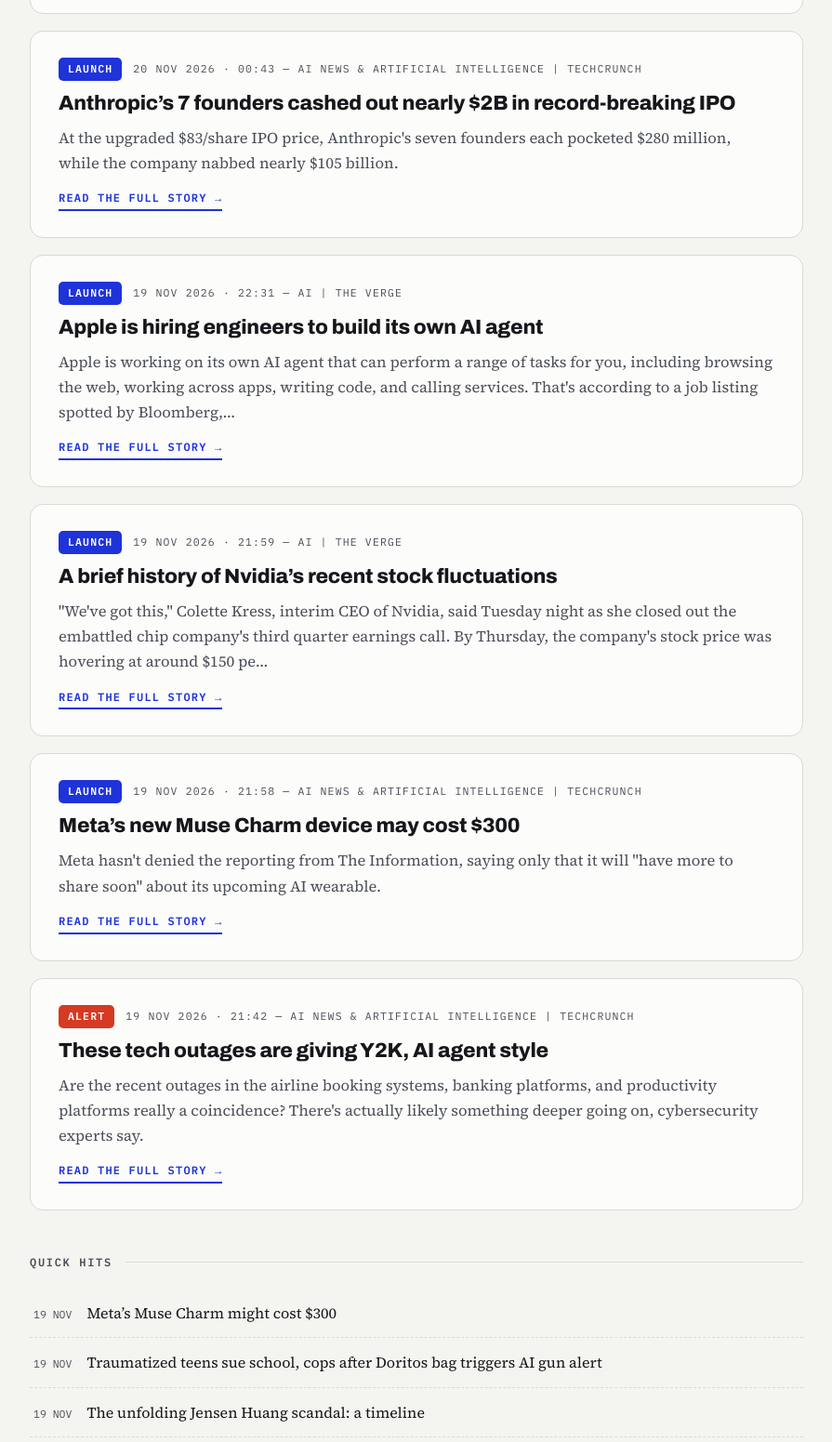
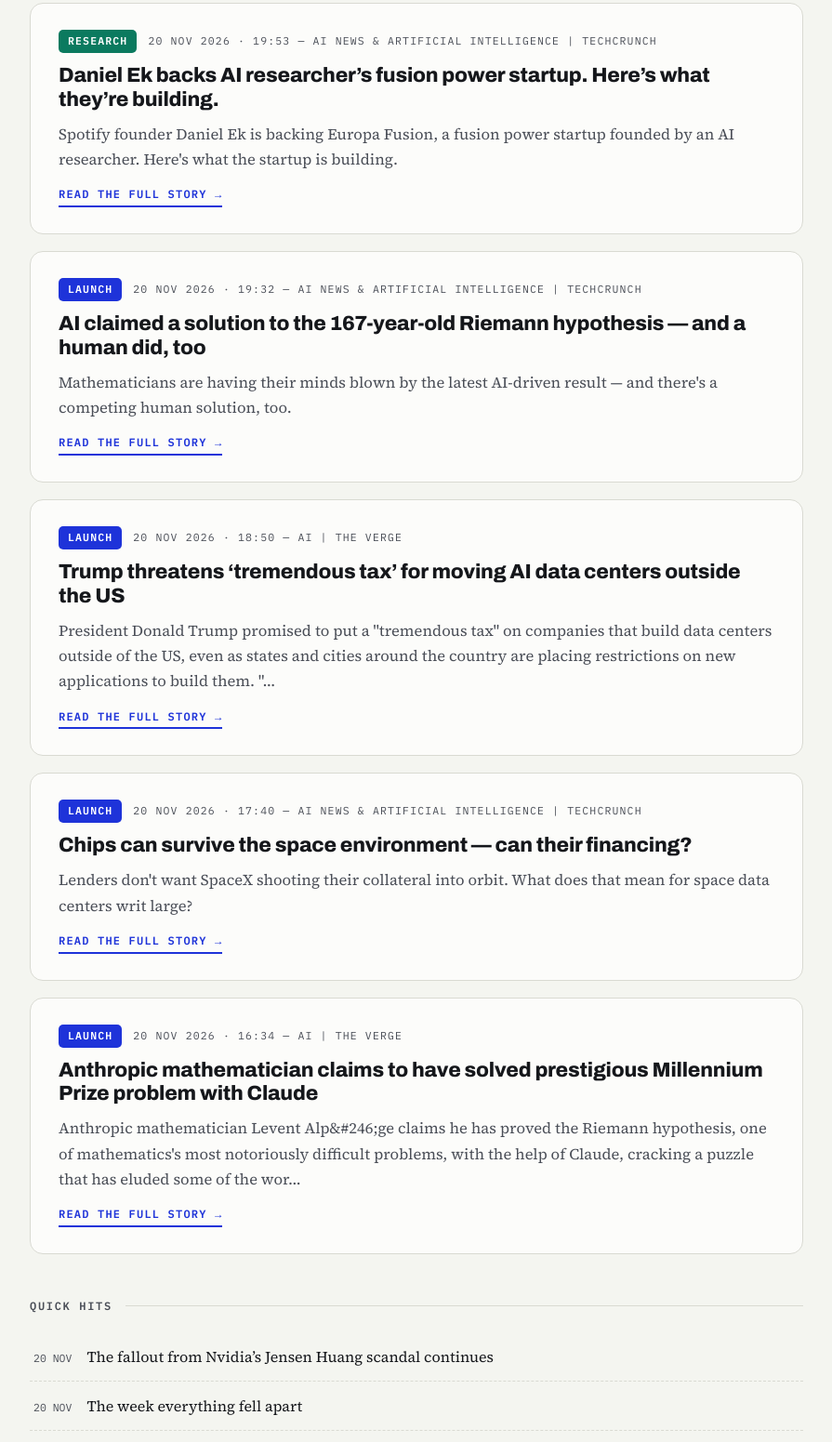
Before and after one commit to MOD108/AI-News, a plain HTML site: page index.html in a window 1280 px wide. Shown: the part 1249-2800 px from the top of the page at 93% size, without its empty margins (192-1087 px from the left). Drawn offline with Linux system fonts and the light colour scheme.

Commit message:
Issue 2026-11-21 — automated build

```diff
--- a/index.html
+++ b/index.html
@@ -106,13 +106,13 @@
 <body>
 
 <div class="ticker" aria-label="Latest headlines ticker">
-  <div class="ticker__track"><span><b>LAUNCH ///</b> Six AI-powered gadgets that could make your home office smarter</span><span><b>LAUNCH ///</b> Signal is blocking Gemini and Siri AI from reading your screen</span><span><b>LAUNCH ///</b> Apple may be developing its own AI agent that runs your Mac</span><span><b>LAUNCH ///</b> Anthropic’s 7 founders cashed out nearly $2B in record-breaking IPO</span></div>
+  <div class="ticker__track"><span><b>LAUNCH ///</b> Google rolls out new search homepage with AI chat history and no search button</span><span><b>LAUNCH ///</b> Meta reconsiders 2030 net-zero goal amid record emissions from AI data centers</span><span><b>RESEARCH ///</b> Researcher plants 2m canaries into the AI supply chain. A privacy disaster surfaced.</span><span><b>RESEARCH ///</b> Daniel Ek backs AI researcher’s fusion power startup. Here’s what they’re building.</span></div>
 </div>
 
 <header>
   <div class="issue-line">
-    <span>Issue <b>136</b></span>
-    <span>Friday 20 November 2026</span>
+    <span>Issue <b>137</b></span>
+    <span>Saturday 21 November 2026</span>
     <span>London, UK</span>
   </div>
   <h1 class="masthead">The <em>Wire</em></h1>
@@ -131,92 +131,92 @@
       <article class="story lead" data-tag="launch">
         <div class="story-meta">
           <span class="tag launch">Launch</span>
-          <span class="stamp mono">20 NOV 2026 · 14:00 — AI News &amp; Artificial Intelligence | TechCrunch</span>
+          <span class="stamp mono">20 NOV 2026 · 21:58 — AI - Ars Technica</span>
         </div>
-        <h2><a href="https://techcrunch.com/2026/11/20/6-ai-powered-gadgets-that-could-make-your-home-office-smarter/" target="_blank" rel="noopener">Six AI-powered gadgets that could make your home office smarter</a></h2>
-        <p>From notetakers to webcams, here are six AI-powered gadgets to upgrade your workspace.</p>
-        <a class="readmore" href="https://techcrunch.com/2026/11/20/6-ai-powered-gadgets-that-could-make-your-home-office-smarter/" target="_blank" rel="noopener">Read the full story →</a>
+        <h2><a href="https://arstechnica.com/ai/2026/11/googles-latest-search-page-redesign-drops-the-search-button-adds-ai-sidebar/" target="_blank" rel="noopener">Google rolls out new search homepage with AI chat history and no search button</a></h2>
+        <p>Google search is making it even easier to access AI tools on the search page.</p>
+        <a class="readmore" href="https://arstechnica.com/ai/2026/11/googles-latest-search-page-redesign-drops-the-search-button-adds-ai-sidebar/" target="_blank" rel="noopener">Read the full story →</a>
       </article>
       <article class="story " data-tag="launch">
         <div class="story-meta">
           <span class="tag launch">Launch</span>
-          <span class="stamp mono">20 NOV 2026 · 12:30 — AI | The Verge</span>
+          <span class="stamp mono">20 NOV 2026 · 21:47 — AI - Ars Technica</span>
         </div>
-        <h2><a href="https://www.theverge.com/ai-artificial-intelligence/1038390/signal-blocking-ai-agent-screenshots-mobile-app" target="_blank" rel="noopener">Signal is blocking Gemini and Siri AI from reading your screen</a></h2>
-        <p>Signal is restricting the ability to take screenshots on Android and iOS devices in an effort to prevent AI agents from reading users&#x27; messages and other data. The agentic AI capabilities built into operating systems tha…</p>
-        <a class="readmore" href="https://www.theverge.com/ai-artificial-intelligence/1038390/signal-blocking-ai-agent-screenshots-mobile-app" target="_blank" rel="noopener">Read the full story →</a>
+        <h2><a href="https://arstechnica.com/ai/2026/11/meta-reconsiders-2030-net-zero-goal-amid-record-emissions-from-ai-data-centers/" target="_blank" rel="noopener">Meta reconsiders 2030 net-zero goal amid record emissions from AI data centers</a></h2>
+        <p>Meta is “re-evaluating” 2030 sustainability goals. Will others follow?</p>
+        <a class="readmore" href="https://arstechnica.com/ai/2026/11/meta-reconsiders-2030-net-zero-goal-amid-record-emissions-from-ai-data-centers/" target="_blank" rel="noopener">Read the full story →</a>
+      </article>
+      <article class="story " data-tag="research">
+        <div class="story-meta">
+          <span class="tag research">Research</span>
+          <span class="stamp mono">20 NOV 2026 · 20:59 — AI - Ars Technica</span>
+        </div>
+        <h2><a href="https://arstechnica.com/security/2026/11/a-leaky-ai-supply-chain-is-exposing-secret-user-data-at-an-alarming-rate/" target="_blank" rel="noopener">Researcher plants 2m canaries into the AI supply chain. A privacy disaster surfaced.</a></h2>
+        <p>Test using prompts with unique, trackable secrets proves that data doesn&#x27;t stay private.</p>
+        <a class="readmore" href="https://arstechnica.com/security/2026/11/a-leaky-ai-supply-chain-is-exposing-secret-user-data-at-an-alarming-rate/" target="_blank" rel="noopener">Read the full story →</a>
+      </article>
+      <article class="story " data-tag="research">
+        <div class="story-meta">
+          <span class="tag research">Research</span>
+          <span class="stamp mono">20 NOV 2026 · 19:53 — AI News &amp; Artificial Intelligence | TechCrunch</span>
+        </div>
+        <h2><a href="https://techcrunch.com/2026/11/20/daniel-ek-backs-ai-researchers-fusion-power-startup-heres-what-theyre-building/" target="_blank" rel="noopener">Daniel Ek backs AI researcher’s fusion power startup. Here’s what they’re building.</a></h2>
+        <p>Spotify founder Daniel Ek is backing Europa Fusion, a fusion power startup founded by an AI researcher. Here&#x27;s what the startup is building.</p>
+        <a class="readmore" href="https://techcrunch.com/2026/11/20/daniel-ek-backs-ai-researchers-fusion-power-startup-heres-what-theyre-building/" target="_blank" rel="noopener">Read the full story →</a>
       </article>
       <article class="story " data-tag="launch">
         <div class="story-meta">
           <span class="tag launch">Launch</span>
-          <span class="stamp mono">20 NOV 2026 · 00:56 — AI News &amp; Artificial Intelligence | TechCrunch</span>
+          <span class="stamp mono">20 NOV 2026 · 19:32 — AI News &amp; Artificial Intelligence | TechCrunch</span>
         </div>
-        <h2><a href="https://techcrunch.com/2026/11/19/apple-may-be-developing-its-own-ai-agent-that-runs-your-mac/" target="_blank" rel="noopener">Apple may be developing its own AI agent that runs your Mac</a></h2>
-        <p>The iPhone maker appears to be building agents that can compete with the likes of Meta Muse, Instinct, Claude, and OpenAI Dots.</p>
-        <a class="readmore" href="https://techcrunch.com/2026/11/19/apple-may-be-developing-its-own-ai-agent-that-runs-your-mac/" target="_blank" rel="noopener">Read the full story →</a>
+        <h2><a href="https://techcrunch.com/2026/11/20/ai-claimed-a-solution-to-the-167-year-old-riemann-hypothesis-and-a-human-did-too/" target="_blank" rel="noopener">AI claimed a solution to the 167-year-old Riemann hypothesis — and a human did, too</a></h2>
+        <p>Mathematicians are having their minds blown by the latest AI-driven result — and there&#x27;s a competing human solution, too.</p>
+        <a class="readmore" href="https://techcrunch.com/2026/11/20/ai-claimed-a-solution-to-the-167-year-old-riemann-hypothesis-and-a-human-did-too/" target="_blank" rel="noopener">Read the full story →</a>
       </article>
       <article class="story " data-tag="launch">
         <div class="story-meta">
           <span class="tag launch">Launch</span>
-          <span class="stamp mono">20 NOV 2026 · 00:43 — AI News &amp; Artificial Intelligence | TechCrunch</span>
+          <span class="stamp mono">20 NOV 2026 · 18:50 — AI | The Verge</span>
         </div>
-        <h2><a href="https://techcrunch.com/2026/11/19/anthropics-7-founders-cashed-out-nearly-2b-in-record-breaking-ipo/" target="_blank" rel="noopener">Anthropic’s 7 founders cashed out nearly $2B in record-breaking IPO</a></h2>
-        <p>At the upgraded $83/share IPO price, Anthropic&#x27;s seven founders each pocketed $280 million, while the company nabbed nearly $105 billion.</p>
-        <a class="readmore" href="https://techcrunch.com/2026/11/19/anthropics-7-founders-cashed-out-nearly-2b-in-record-breaking-ipo/" target="_blank" rel="noopener">Read the full story →</a>
+        <h2><a href="https://www.theverge.com/policy/1038892/trump-foreign-data-centers-tax" target="_blank" rel="noopener">Trump threatens ‘tremendous tax’ for moving AI data centers outside the US</a></h2>
+        <p>President Donald Trump promised to put a &quot;tremendous tax&quot; on companies that build data centers outside of the US, even as states and cities around the country are placing restrictions on new applications to build them. &quot;…</p>
+        <a class="readmore" href="https://www.theverge.com/policy/1038892/trump-foreign-data-centers-tax" target="_blank" rel="noopener">Read the full story →</a>
       </article>
       <article class="story " data-tag="launch">
         <div class="story-meta">
           <span class="tag launch">Launch</span>
-          <span class="stamp mono">19 NOV 2026 · 22:31 — AI | The Verge</span>
+          <span class="stamp mono">20 NOV 2026 · 17:40 — AI News &amp; Artificial Intelligence | TechCrunch</span>
         </div>
-        <h2><a href="https://www.theverge.com/tech/1038227/apple-ai-agent-engineer-job-listing" target="_blank" rel="noopener">Apple is hiring engineers to build its own AI agent</a></h2>
-        <p>Apple is working on its own AI agent that can perform a range of tasks for you, including browsing the web, working across apps, writing code, and calling services. That&#x27;s according to a job listing spotted by Bloomberg,…</p>
-        <a class="readmore" href="https://www.theverge.com/tech/1038227/apple-ai-agent-engineer-job-listing" target="_blank" rel="noopener">Read the full story →</a>
+        <h2><a href="https://techcrunch.com/2026/11/20/chips-can-survive-the-space-environment-can-their-financing/" target="_blank" rel="noopener">Chips can survive the space environment — can their financing?</a></h2>
+        <p>Lenders don&#x27;t want SpaceX shooting their collateral into orbit. What does that mean for space data centers writ large?</p>
+        <a class="readmore" href="https://techcrunch.com/2026/11/20/chips-can-survive-the-space-environment-can-their-financing/" target="_blank" rel="noopener">Read the full story →</a>
       </article>
       <article class="story " data-tag="launch">
         <div class="story-meta">
           <span class="tag launch">Launch</span>
-          <span class="stamp mono">19 NOV 2026 · 21:59 — AI | The Verge</span>
+          <span class="stamp mono">20 NOV 2026 · 16:34 — AI | The Verge</span>
         </div>
-        <h2><a href="https://www.theverge.com/ai-artificial-intelligence/1038063/nvidia-stock-market-price-earnings" target="_blank" rel="noopener">A brief history of Nvidia’s recent stock fluctuations</a></h2>
-        <p>&quot;We&#x27;ve got this,&quot; Colette Kress, interim CEO of Nvidia, said Tuesday night as she closed out the embattled chip company&#x27;s third quarter earnings call. By Thursday, the company&#x27;s stock price was hovering at around $150 pe…</p>
-        <a class="readmore" href="https://www.theverge.com/ai-artificial-intelligence/1038063/nvidia-stock-market-price-earnings" target="_blank" rel="noopener">Read the full story →</a>
-      </article>
-      <article class="story " data-tag="launch">
-        <div class="story-meta">
-          <span class="tag launch">Launch</span>
-          <span class="stamp mono">19 NOV 2026 · 21:58 — AI News &amp; Artificial Intelligence | TechCrunch</span>
-        </div>
-        <h2><a href="https://techcrunch.com/2026/11/19/metas-new-muse-charm-device-may-cost-300/" target="_blank" rel="noopener">Meta’s new Muse Charm device may cost $300</a></h2>
-        <p>Meta hasn&#x27;t denied the reporting from The Information, saying only that it will &quot;have more to share soon&quot; about its upcoming AI wearable.</p>
-        <a class="readmore" href="https://techcrunch.com/2026/11/19/metas-new-muse-charm-device-may-cost-300/" target="_blank" rel="noopener">Read the full story →</a>
-      </article>
-      <article class="story " data-tag="alert">
-        <div class="story-meta">
-          <span class="tag alert">Alert</span>
-          <span class="stamp mono">19 NOV 2026 · 21:42 — AI News &amp; Artificial Intelligence | TechCrunch</span>
-        </div>
-        <h2><a href="https://techcrunch.com/2026/11/19/these-tech-outages-are-giving-y2k-ai-agent-style/" target="_blank" rel="noopener">These tech outages are giving Y2K, AI agent style</a></h2>
-        <p>Are the recent outages in the airline booking systems, banking platforms, and productivity platforms really a coincidence? There&#x27;s actually likely something deeper going on, cybersecurity experts say.</p>
-        <a class="readmore" href="https://techcrunch.com/2026/11/19/these-tech-outages-are-giving-y2k-ai-agent-style/" target="_blank" rel="noopener">Read the full story →</a>
+        <h2><a href="https://www.theverge.com/ai-artificial-intelligence/1010051/anthropic-riemann-hypothesis-millennium-prize-problem" target="_blank" rel="noopener">Anthropic mathematician claims to have solved prestigious Millennium Prize problem with Claude</a></h2>
+        <p>Anthropic mathematician Levent Alp&amp;#246;ge claims he has proved the Riemann hypothesis, one of mathematics&#x27;s most notoriously difficult problems, with the help of Claude, cracking a puzzle that has eluded some of the wor…</p>
+        <a class="readmore" href="https://www.theverge.com/ai-artificial-intelligence/1010051/anthropic-riemann-hypothesis-millennium-prize-problem" target="_blank" rel="noopener">Read the full story →</a>
       </article>
 </main>
 
 <section class="quickhits">
   <div class="section-label">Quick hits</div>
   <ul class="hits">
-      <li><span class="stamp mono">19 NOV</span><a href="https://www.theverge.com/tech/1038087/meta-muse-charm-ai-price" target="_blank" rel="noopener">Meta’s Muse Charm might cost $300</a></li>
-      <li><span class="stamp mono">19 NOV</span><a href="https://arstechnica.com/tech-policy/2026/11/traumatized-teens-sue-school-cops-after-doritos-bag-triggers-ai-gun-alert/" target="_blank" rel="noopener">Traumatized teens sue school, cops after Doritos bag triggers AI gun alert</a></li>
-      <li><span class="stamp mono">19 NOV</span><a href="https://techcrunch.com/2026/11/19/nvidia-ceo-jensen-huangs-affair-with-alleged-chinese-spy-a-timeline/" target="_blank" rel="noopener">The unfolding Jensen Huang scandal: a timeline</a></li>
-      <li><span class="stamp mono">19 NOV</span><a href="https://www.theverge.com/tech/1038059/google-search-homepage-ai-chats" target="_blank" rel="noopener">Google is putting AI chats right on the homepage</a></li>
-      <li><span class="stamp mono">19 NOV</span><a href="https://techcrunch.com/2026/11/19/anthropics-ipo-could-deliver-156-billion-to-charity/" target="_blank" rel="noopener">Anthropic’s IPO could deliver $156B to charity</a></li>
-      <li><span class="stamp mono">19 NOV</span><a href="https://www.theverge.com/tech/1037902/google-gemini-macos-ai-computer-use" target="_blank" rel="noopener">Gemini on Mac can now use your computer</a></li>
+      <li><span class="stamp mono">20 NOV</span><a href="https://techcrunch.com/podcast/the-fallout-from-nvidias-jensen-huang-scandal-continues/" target="_blank" rel="noopener">The fallout from Nvidia’s Jensen Huang scandal continues</a></li>
+      <li><span class="stamp mono">20 NOV</span><a href="https://www.theverge.com/podcast/1038419/outage-outlook-ground-stop-tech-failure-vergecast" target="_blank" rel="noopener">The week everything fell apart</a></li>
+      <li><span class="stamp mono">20 NOV</span><a href="https://techcrunch.com/2026/11/20/6-ai-powered-gadgets-that-could-make-your-home-office-smarter/" target="_blank" rel="noopener">Six AI-powered gadgets that could make your home office smarter</a></li>
+      <li><span class="stamp mono">20 NOV</span><a href="https://www.theverge.com/ai-artificial-intelligence/1038390/signal-blocking-ai-agent-screenshots-mobile-app" target="_blank" rel="noopener">Signal is blocking Gemini and Siri AI from reading your screen</a></li>
+      <li><span class="stamp mono">20 NOV</span><a href="https://openai.com/index/combatting-adversarial-distillation" target="_blank" rel="noopener">Combatting adversarial distillation</a></li>
+      <li><span class="stamp mono">20 NOV</span><a href="https://techcrunch.com/2026/11/19/apple-may-be-developing-its-own-ai-agent-that-runs-your-mac/" target="_blank" rel="noopener">Apple may be developing its own AI agent that runs your Mac</a></li>
   </ul>
 </section>
 
 <footer>
   <span>© 2026 The Wire — auto-compiled, human-owned</span>
-  <span class="mono">last build: 20 Nov 2026 · 14:17 GMT</span>
+  <span class="mono">last build: 21 Nov 2026 · 13:39 GMT</span>
 </footer>
 
 <script>
--- a/state.json
+++ b/state.json
@@ -1 +1 @@
-{"issue": 136}
+{"issue": 137}
```
